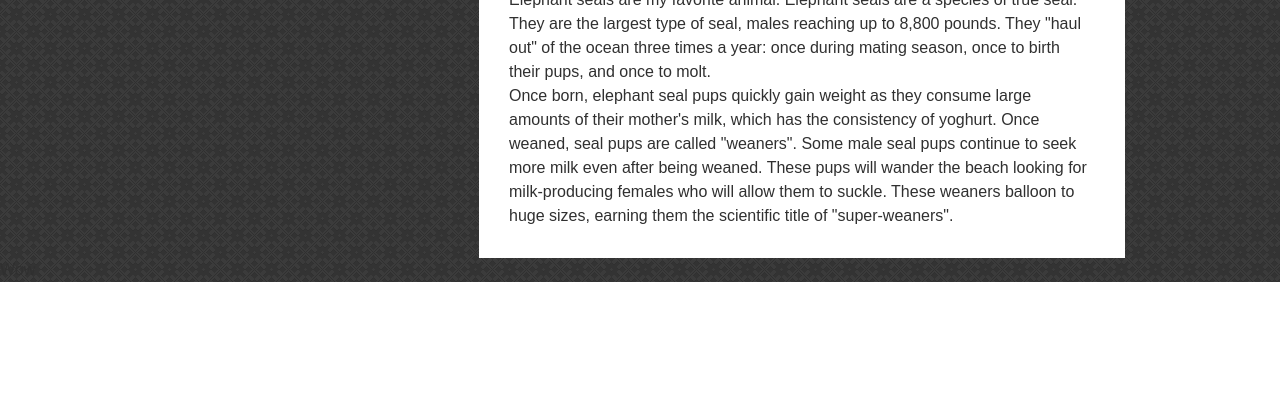
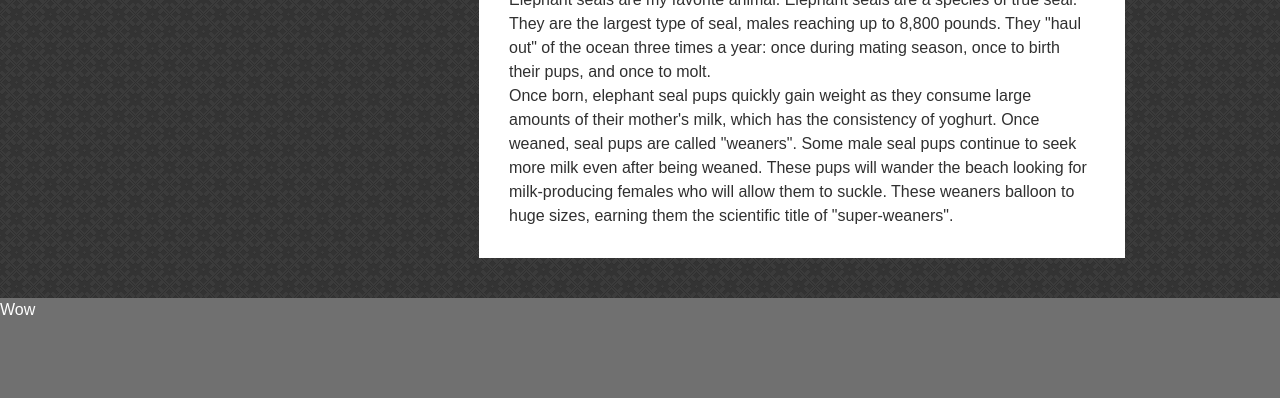
Before and after one commit to frankwichw/superweaners, a plain HTML site: page index.html in a window 1280 px wide. Shown: the part 920-1318 px from the top of the page. Before the commit the page ends 1202 px from the top, so only its background shows below. Drawn offline with Linux system fonts and the light colour scheme; a web font is replaced by a local one.

Commit message:
Trying again

```diff
--- a/assets/css/style.css
+++ b/assets/css/style.css
@@ -15,6 +15,7 @@
 	margin-left: 20px;
 	margin-top: 40px;
 	padding: 30px;
+	margin-bottom: 40px;
 }
 
 #weaners {
@@ -27,7 +28,6 @@
 #wrapper {
 	width: 970px;
 	margin: auto;
-
 }
 
 #title {
@@ -62,6 +62,11 @@ header {
 
 footer {
 	clear: both;
+	background-color: #707070;
+	height: 100px;
+	width: 100%;
+	margin-top: -100px;
+	color: #fff;
 }
 
 aside {
```
